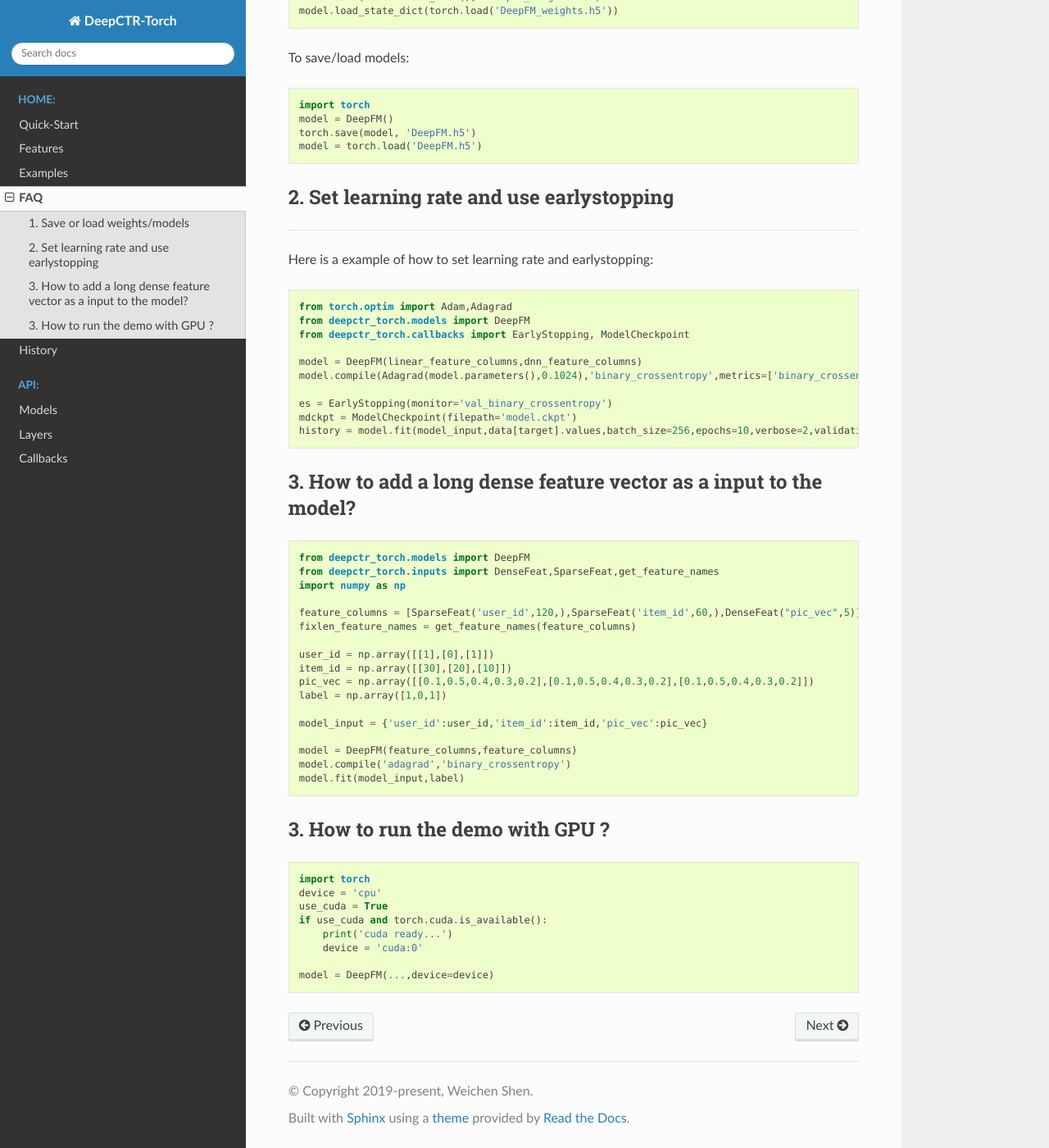
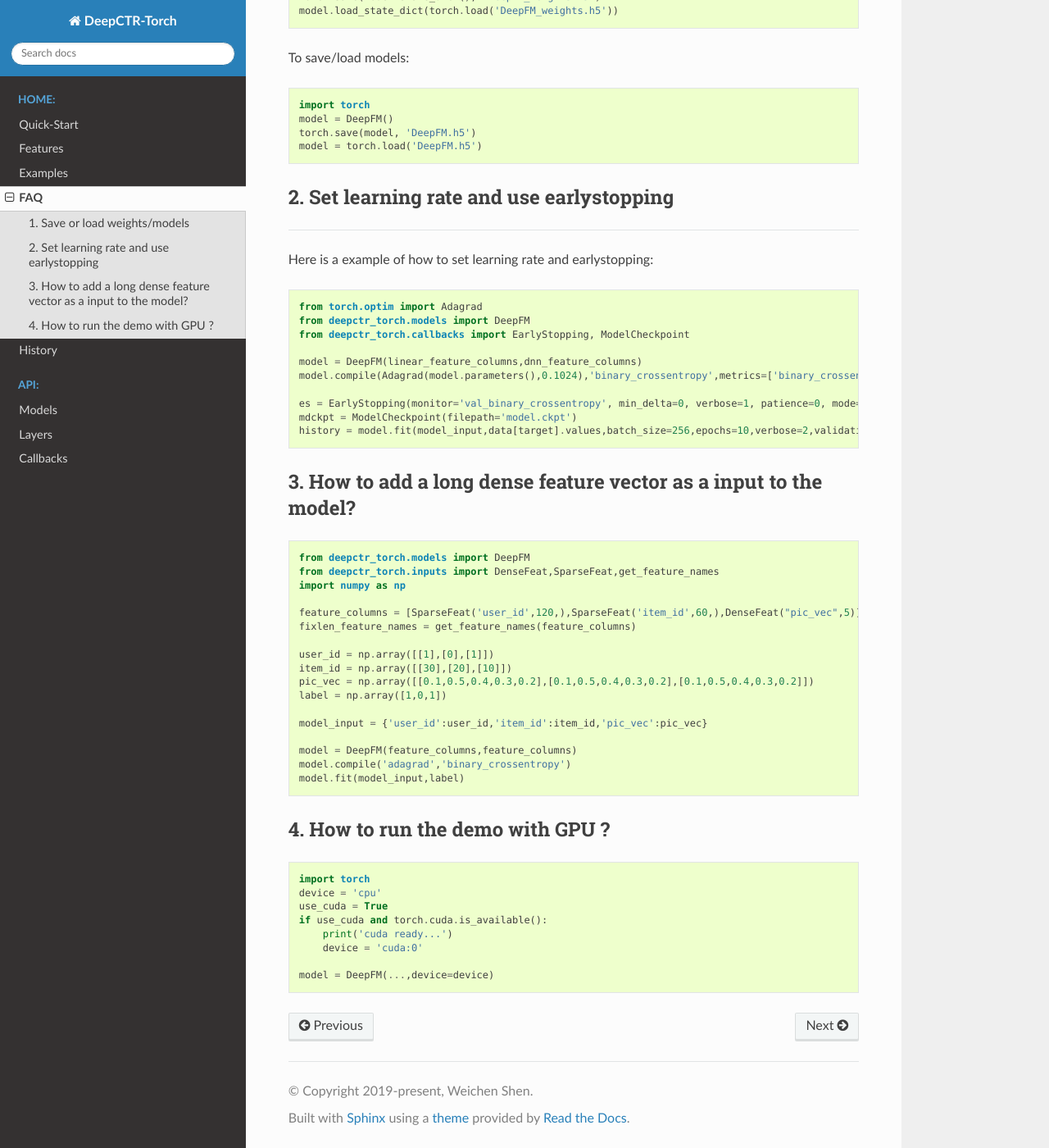
Before and after one commit to shenweichen/DeepCTR-Torch, a Sphinx documentation site: the page built from docs/source/FAQ.md, in a window 1280 px wide and 1400 px high, scrolled down 347 px. Shown: the whole window at 82% size. Built offline with Sphinx 7.4.7 and the Read the Docs theme 2.0.0, drawn with Linux system fonts in a browser that asks for light colours; pages that are not in the unit, such as notebooks, are missing from menus.

Commit message:
no message

````diff
--- a/docs/source/FAQ.md
+++ b/docs/source/FAQ.md
@@ -25,14 +25,14 @@ model = torch.load('DeepFM.h5')
 Here is a example of how to set learning rate and earlystopping:
 
 ```python
-from torch.optim import Adam,Adagrad
+from torch.optim import Adagrad
 from deepctr_torch.models import DeepFM
 from deepctr_torch.callbacks import EarlyStopping, ModelCheckpoint
 
 model = DeepFM(linear_feature_columns,dnn_feature_columns)
 model.compile(Adagrad(model.parameters(),0.1024),'binary_crossentropy',metrics=['binary_crossentropy'])
 
-es = EarlyStopping(monitor='val_binary_crossentropy')
+es = EarlyStopping(monitor='val_binary_crossentropy', min_delta=0, verbose=1, patience=0, mode='min')
 mdckpt = ModelCheckpoint(filepath='model.ckpt')
 history = model.fit(model_input,data[target].values,batch_size=256,epochs=10,verbose=2,validation_split=0.2,callbacks=[es,mdckpt])
 ```
@@ -58,7 +58,7 @@ model.compile('adagrad','binary_crossentropy')
 model.fit(model_input,label)
 ```
 
-## 3. How to run the demo with GPU ?
+## 4. How to run the demo with GPU ?
 ```python
 import torch
 device = 'cpu'
````
Also changed, not shown: README.md (+1 -1 lines), 1 other file.
